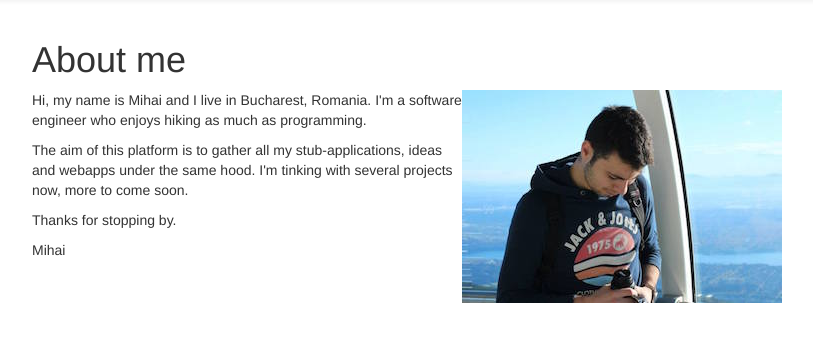
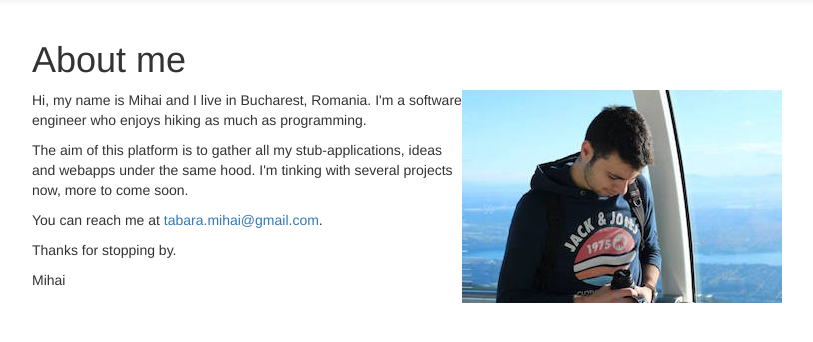
Before and after one commit to MihaiTabara/aboutme, a Flask app: page /aboutme in a window 1280 px wide; the page is wider, and only the part inside the window is pictured. Shown: the part 52-394 px from the top of that part, without its empty margins (38-851 px from the left). Run offline with Flask 2, Linux system fonts and the light colour scheme; some libraries are stand-ins or nearby versions.

Commit message:
add email in aboutme html page.

```diff
--- a/app/templates/aboutme.html
+++ b/app/templates/aboutme.html
@@ -20,6 +20,9 @@
             more to come soon.
             </p>
 
+            <p>You can reach me at <a href="mailto:tabara.mihai@gmail.com">tabara.mihai@gmail.com</a>.
+            </p>
+
             <p>Thanks for stopping by.
             </p>
 
```
